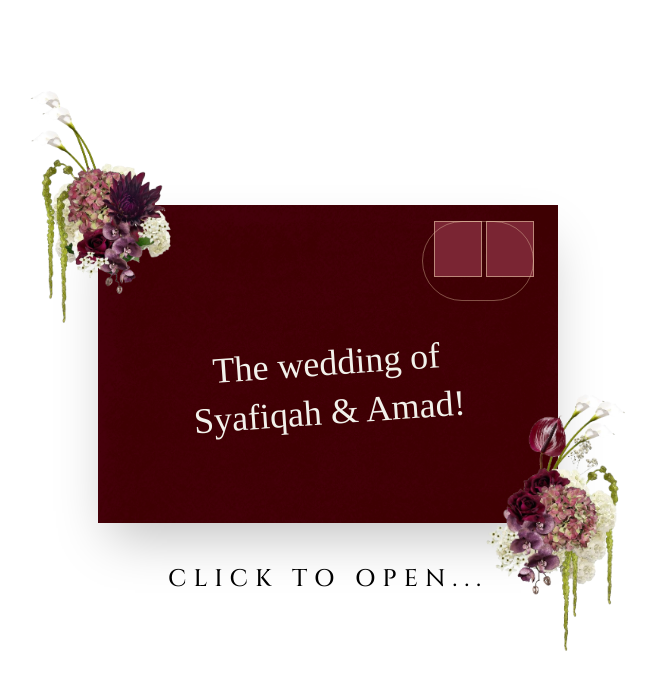
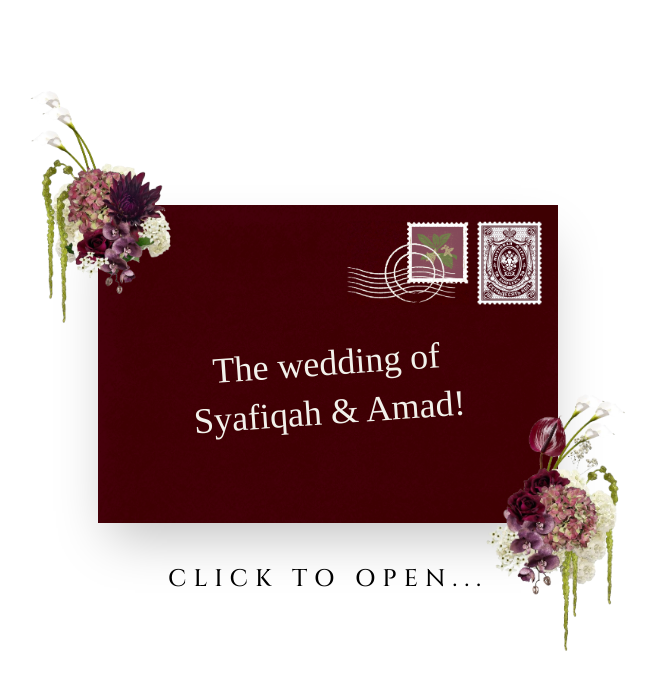
Before and after one commit to amadzai/syamad-wedding-invitation, a React (Vite) app: page / in a window 1280 px wide. Shown: the top 688 px of the page, without its empty margins (312-967 px from the left). Built offline with nearby package versions, Linux system fonts and the light colour scheme; a web font is replaced by a local one.

Commit message:
feat: add stamps to envelope

```diff
--- a/src/pages/Landing.tsx
+++ b/src/pages/Landing.tsx
@@ -2,6 +2,8 @@ import { useNavigate } from 'react-router-dom';
 import topLeftFlower from '../assets/images/top-left-flower.png';
 import bottomRightFlower from '../assets/images/bottom-right-flower.png';
 import envelopeBg from '../assets/images/envelope-background.png';
+import leftStamp from '../assets/images/left-stamp.png';
+import rightStamp from '../assets/images/right-stamp.png';
 
 export function Landing() {
   const navigate = useNavigate();
@@ -38,7 +40,6 @@ function Envelope() {
         className="absolute inset-0 h-full w-full object-cover"
       />
       <Stamps />
-      <Postmark />
       <p className="absolute inset-0 flex translate-y-6 -rotate-4 flex-col items-center justify-center font-script text-4xl leading-tight text-[#f2f1eb] sm:text-2xl md:text-4xl">
         <span>The wedding of</span>
         <span className="mt-1">Syafiqah &amp; Amad!</span>
@@ -49,16 +50,20 @@ function Envelope() {
 
 function Stamps() {
   return (
-    <div className="absolute top-4 right-6 flex gap-1">
-      <div className="h-12 w-10 border border-[#e8c9a8]/60 bg-[#7a2533] sm:h-14 sm:w-12" />
-      <div className="h-12 w-10 border border-[#e8c9a8]/60 bg-[#7a2533] sm:h-14 sm:w-12" />
+    <div className="absolute top-4 right-4 flex items-center gap-2">
+      <img
+        src={leftStamp}
+        alt=""
+        aria-hidden
+        className="h-16 w-auto sm:h-21"
+      />
+      <img
+        src={rightStamp}
+        alt=""
+        aria-hidden
+        className="h-16 w-12 sm:h-21 sm:w-16.25"
+      />
     </div>
-  );
-}
-
-function Postmark() {
-  return (
-    <div className="absolute top-4 right-6 h-16 w-24 rounded-full border border-[#e8c9a8]/40 sm:h-20 sm:w-28" />
   );
 }
 
```
Also changed, not shown: src/assets/images/left-stamp.png (added), src/assets/images/right-stamp.png (added).
